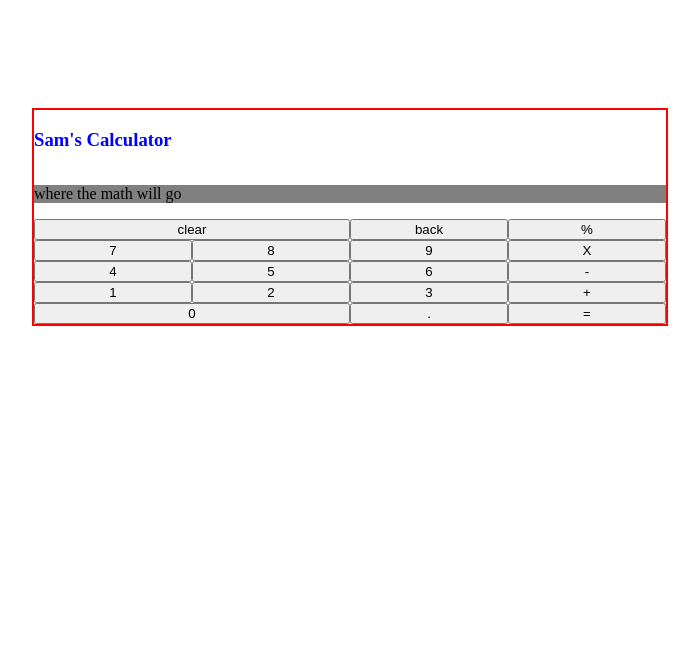
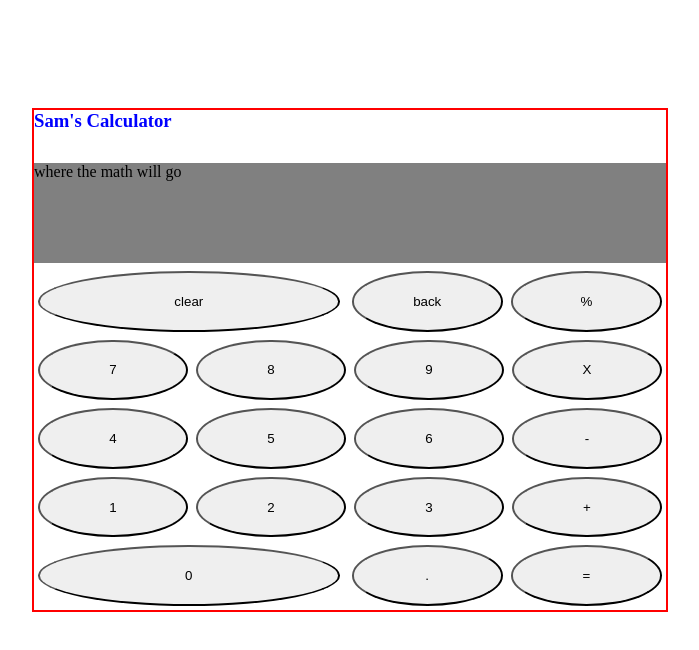
Before and after one commit to samPeterson99/samsCalculator, a plain HTML site: page index.html in a window 1280 px wide. Shown: the whole page, without its empty margins (290-989 px from the left). Drawn offline with Linux system fonts and the light colour scheme.

Commit message:
complete rough (read: ugly) design

```diff
--- a/styles.css
+++ b/styles.css
@@ -7,6 +7,7 @@ body {
 
 .headerSpace {
     height: 100px;
+    flex: auto;
 }
 
 .calc {
@@ -15,21 +16,27 @@ body {
     flex: 1 1 auto;
     border: 2px solid red;
     width: 50%;
-    height: 50%;
+    height: 500px;
 }
 
 .title {
     color: blue;
+    margin: 0px;
+    height: 10%;
 }
 
 .display {
     background-color: grey;
     width: 100%;
+    height: 20%;
+    flex: 1 0 auto;
+    margin: 4px 0px;
 }
 
 .row {
     display: flex;
     flex-direction: row;
+    height: 14%;
     width: 100%;
 }
 
@@ -37,14 +44,22 @@ button {
     flex: 1 1 auto;
     width: 25%;
     height: auto;
+    margin: 4px;
+    border-radius: 50% ;
 }
 
 #zero {
     flex: 2 1 auto;
     width: 50%;
+    margin-right: 8px;
 }
 
 #clear {
     flex: 2 1 auto;
     width: 50%;
+    margin-right: 8px;
 }
+
+.footerSpace {
+    flex: auto;
+}
```
